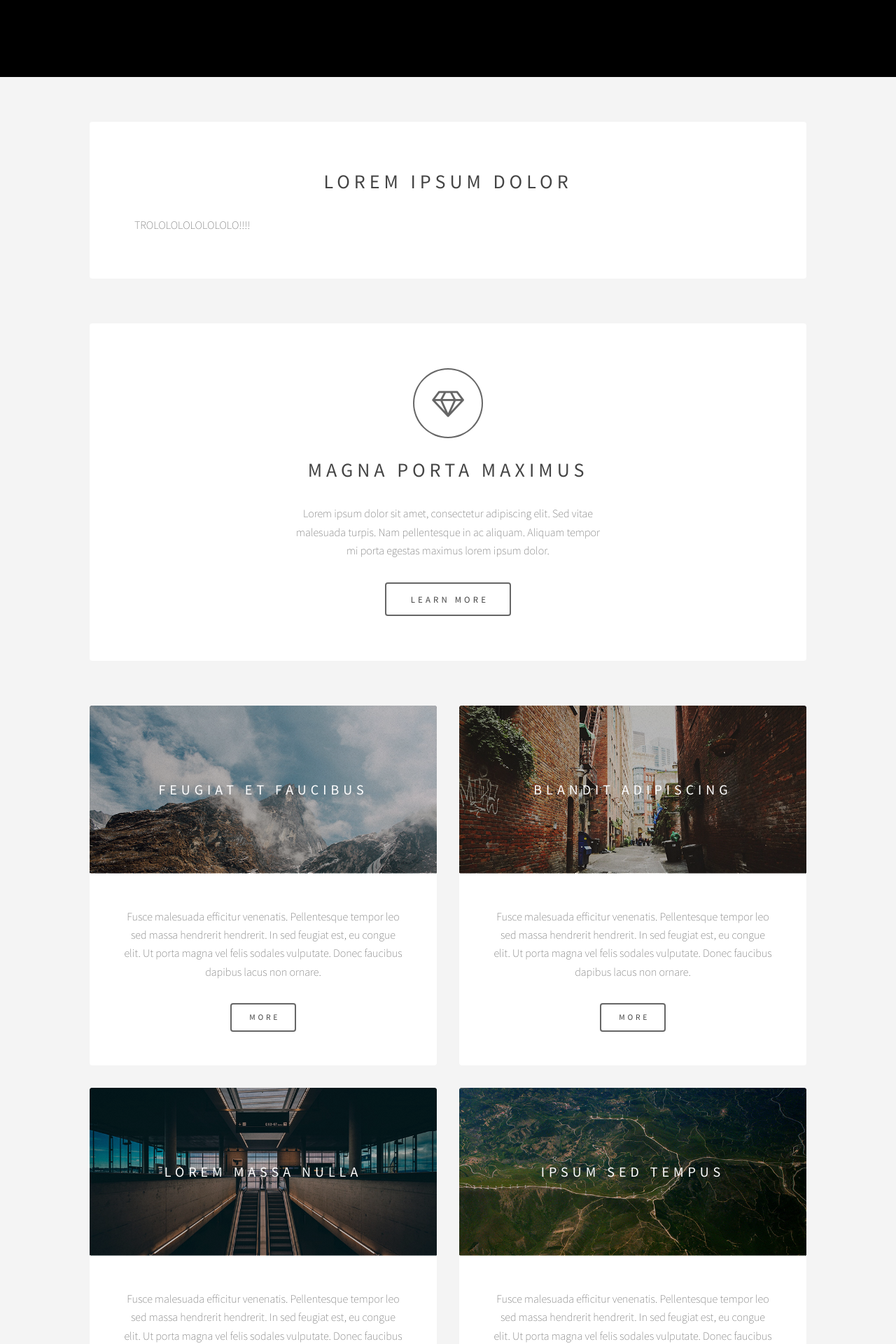
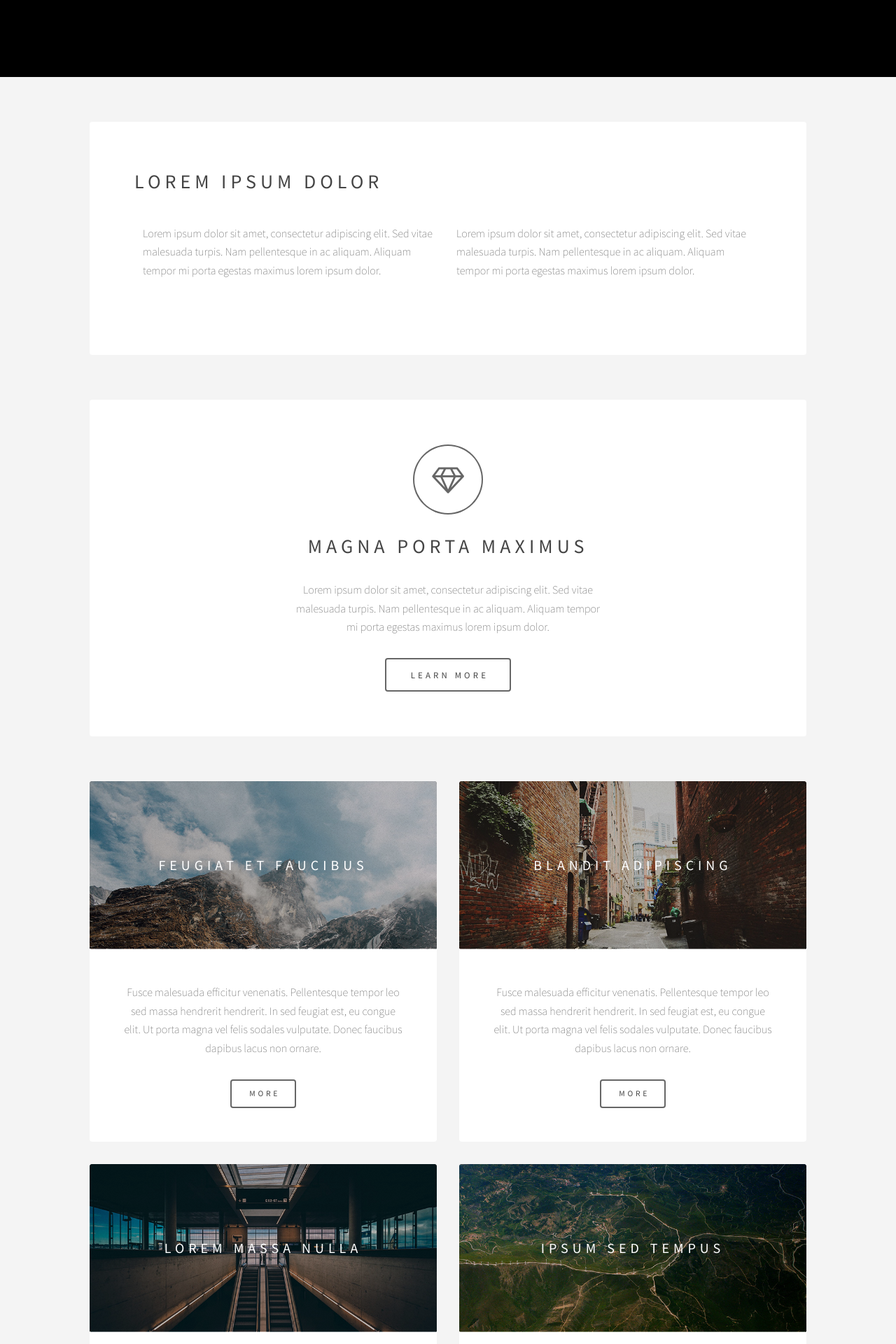
Before and after one commit to gsrivastava/gsrivastava.github.io, a Jekyll site: the page built from index.md, in a window 1280 px wide. Shown: the part 565-2485 px from the top of the page at 70% size. Built offline with Jekyll 4.4.1, drawn with Linux system fonts in a browser that asks for light colours.

Commit message:
Added main section html/css changes

```diff
--- a/_layouts/default.html
+++ b/_layouts/default.html
@@ -39,10 +39,23 @@
 
 				<!-- Main -->
 				<section id="main" class="main">
-					<header>
-						<h2>Lorem ipsum dolor</h2>
-					</header>
-					{{ content }}
+					<div>
+						<header>
+							<h2>Lorem ipsum dolor</h2>
+						</header>
+					</div>
+						<table class="table-body">
+							<tbody>
+								<tr class="row-element">
+									<td>
+										<p>Lorem ipsum dolor sit amet, consectetur adipiscing elit. Sed vitae malesuada turpis. Nam pellentesque in ac aliquam. Aliquam tempor mi porta egestas maximus lorem ipsum dolor.</p>
+									</td>
+									<td>
+										<p>Lorem ipsum dolor sit amet, consectetur adipiscing elit. Sed vitae malesuada turpis. Nam pellentesque in ac aliquam. Aliquam tempor 	mi porta egestas maximus lorem ipsum dolor.</p>
+									</td>
+								</tr>
+							</tbody>
+						</table>
 				</section>
 
 				<!-- Banner -->
--- a/assets/css/main.css
+++ b/assets/css/main.css
@@ -1481,6 +1481,14 @@
 
 		}
 
+		table tbody tr.row-element {
+			background-color: transparent;
+		}
+
+		table.table-body {
+			border-collapse: inherit;
+		}
+
 /* Intro */
 
 	#intro {
```
